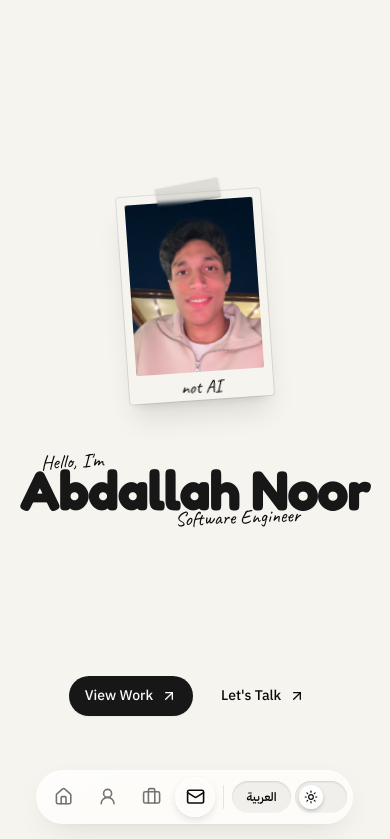
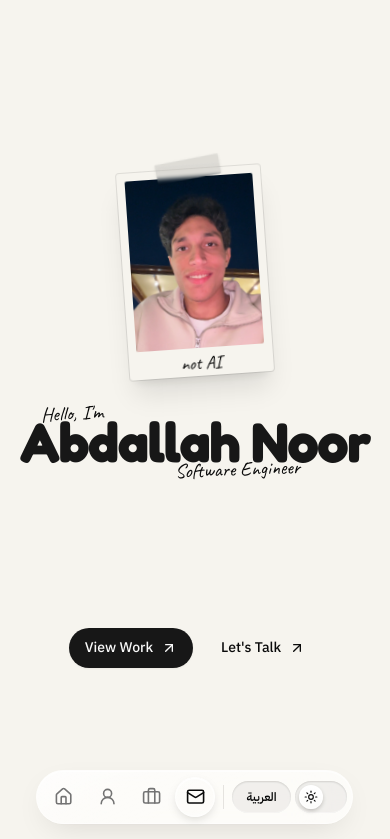
Before and after one commit to abdallanoor/portfolio, a Next.js app: page /en in a window 390 px wide. Shown: the top 839 px of the page. Built offline with nearby package versions, Linux system fonts and the light colour scheme; a web font is replaced by a local one.

Commit message:
refactor: simplify scroll spy logic, remove mobile detection, and adjust hero section layout styling

```diff
--- a/components/home/hero.tsx
+++ b/components/home/hero.tsx
@@ -13,11 +13,11 @@ export default function Hero() {
   return (
     <section
       id="hero"
-      className="relative flex min-h-[calc(100vh-4rem)] flex-col justify-between overflow-hidden py-16 lg:py-24"
+      className="relative flex min-h-[calc(100svh-4rem)] flex-col justify-between overflow-hidden pb-28 pt-10 lg:py-24"
     >
       {/* Main content area — vertically centred in the available space */}
       <div className="container flex flex-1 items-center">
-        <div className="flex flex-col lg:flex-row items-center justify-between gap-16 lg:gap-12 xl:gap-24 w-full py-8 lg:py-0">
+        <div className="flex flex-col lg:flex-row items-center justify-between gap-10 lg:gap-12 xl:gap-24 w-full lg:py-0">
 
           {/* Text block — Name and hand-drawn annotations */}
           <div className="relative w-fit shrink-0 order-2 lg:order-1">
```
